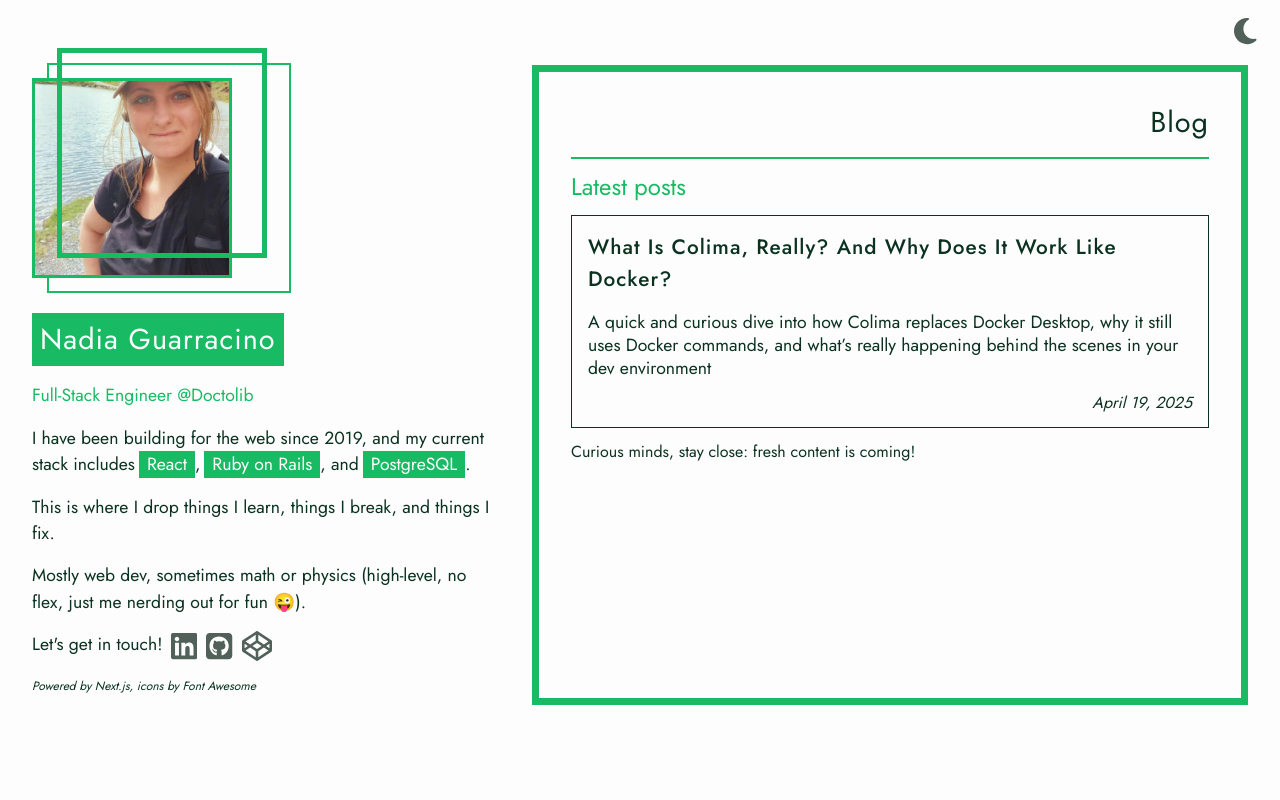
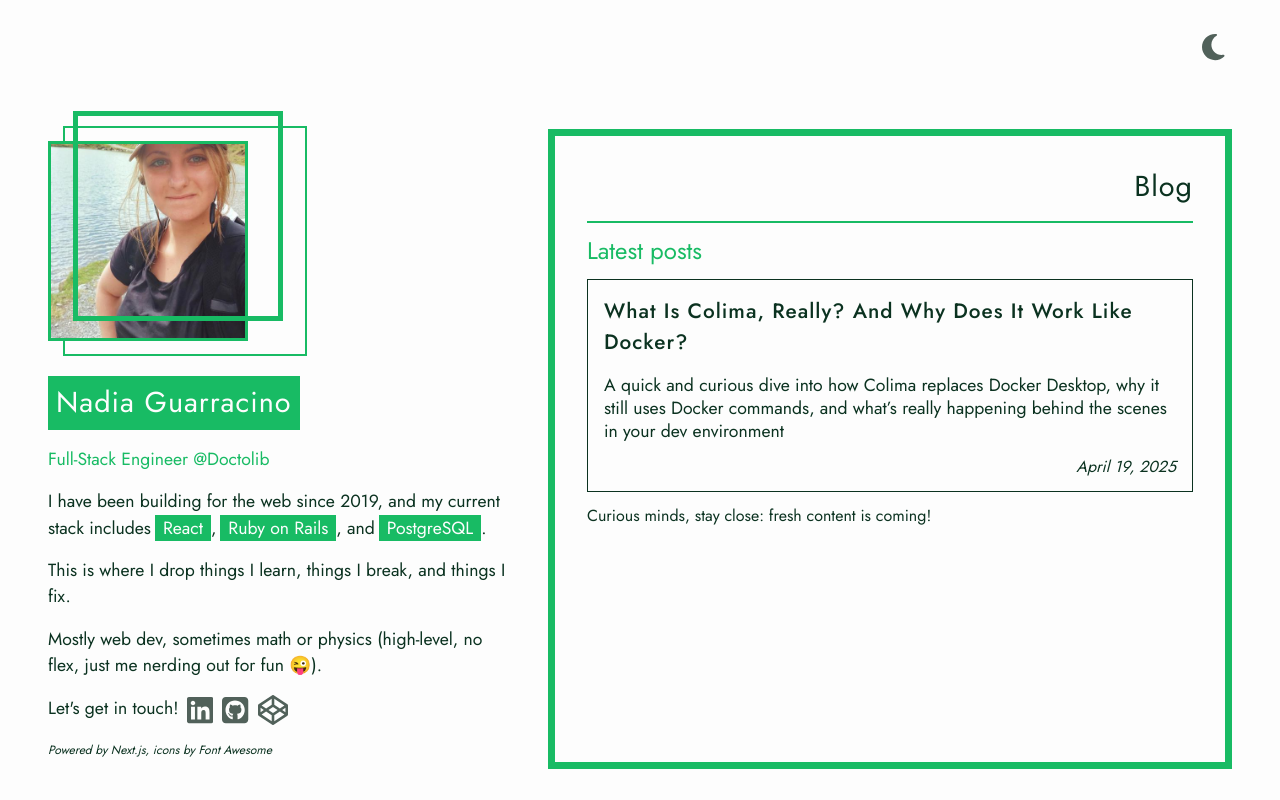
Before and after one commit to JackGarrus/nadyg-website, a Next.js app: page / in a window 1280 px wide. Built offline with nearby package versions, Linux system fonts and the light colour scheme.

Commit message:
adjust resp

```diff
--- a/src/app/blog/[slug]/Page.module.css
+++ b/src/app/blog/[slug]/Page.module.css
@@ -7,13 +7,9 @@
 .header {
   display: flex;
   padding-bottom: 1rem;
-  justify-content: start;
   align-items: center;
   width: 100%;
-  height: 50px;
-  width: 100%;
   justify-content: space-between;
-  align-items: center;
 }
 
 @media screen and (min-width: 768px) {
--- a/src/app/blog/[slug]/page.tsx
+++ b/src/app/blog/[slug]/page.tsx
@@ -127,6 +127,12 @@ export default function Blog({ params }) {
         <CustomMDX source={post.content} />
         <ShareButtons hasMessage />
       </article>
+      <br />
+      <br />
+      <Link href="/" className={clsx(l.flex, l.aic)}>
+        <LeftArrow className="icon" />
+        <Home className="icon" />
+      </Link>
     </div>
   );
 }
--- a/src/app/page.module.css
+++ b/src/app/page.module.css
@@ -1,7 +1,14 @@
 .page {
+  height: 100%;
+  display: flex;
+  align-items: center;
+  justify-content: center;
+}
+
+.contentContainer {
   display: flex;
   flex-direction: column;
-  padding: 1rem;
+  padding: 0 1rem 1rem;
 }
 
 .yapSection,
@@ -17,29 +24,41 @@
   display: flex;
   margin: 0 auto;
   justify-content: end;
+  width: 100%;
+  padding-bottom: 3rem;
+}
+
+.themeContainer button {
+  padding: 1rem 0;
 }
 
 .blogSection {
   overflow-y: scroll;
   scrollbar-color: var(--main-brand);
   scrollbar-width: thin;
-  /* background-color: gold; */
 }
 
 @media screen and (min-width: 768px) {
-  .page {
+  .contentContainer {
     display: grid;
-    grid-template-areas: "about" "posts";
-    padding: 2rem;
-    padding-top: 0;
+    grid-template-areas: "header" "about" "posts";
+    padding: 0 2rem 2rem;
     align-items: center;
+  }
+
+  .themeContainer {
+    grid-area: header;
   }
 }
 
 @media screen and (min-width: 1024px) {
   .page {
+    height: 100vh;
+  }
+
+  .contentContainer {
     display: grid;
-    grid-template-areas: "about posts";
+    grid-template-areas: "header header" "about posts";
     grid-template-columns: 1fr 2fr;
     align-items: flex-start;
     padding: 3rem;
@@ -60,14 +79,16 @@
 }
 
 @media screen and (min-width: 1200px) {
-  .page {
+  .contentContainer {
     grid-template-columns: minmax(auto, 500px) minmax(auto, 800px);
     justify-content: center;
+    align-items: center;
+    margin-bottom: 0;
+  }
 
-    grid-template-rows: 80vh;
-    align-items: center;
-    padding: 0 2rem;
-    margin-bottom: 0;
+  .themeContainer button {
+    padding: 0;
+    padding-bottom: 1rem;
   }
 
   .yapSection {
@@ -81,9 +102,8 @@
 }
 
 @media screen and (min-width: 1366px) {
-  .page {
-    align-items: center;
-    padding: 3rem 2rem 0;
+  .contentContainer {
+    padding: 0;
   }
 
   .blogSection {
--- a/src/app/page.tsx
+++ b/src/app/page.tsx
@@ -7,11 +7,11 @@ import ThemeToggle from "./theme/ThemeToggle";
 
 export default function Home() {
   return (
-    <>
-      <div className={s.themeContainer}>
-        <ThemeToggle />
-      </div>
-      <div className={s.page}>
+    <div className={s.page}>
+      <div className={s.contentContainer}>
+        <div className={s.themeContainer}>
+          <ThemeToggle />
+        </div>
         <section className={s.yapSection}>
           <AboutSection />
         </section>
@@ -34,6 +34,6 @@ export default function Home() {
           <BlogPosts />
         </section>
       </div>
-    </>
+    </div>
   );
 }
```
